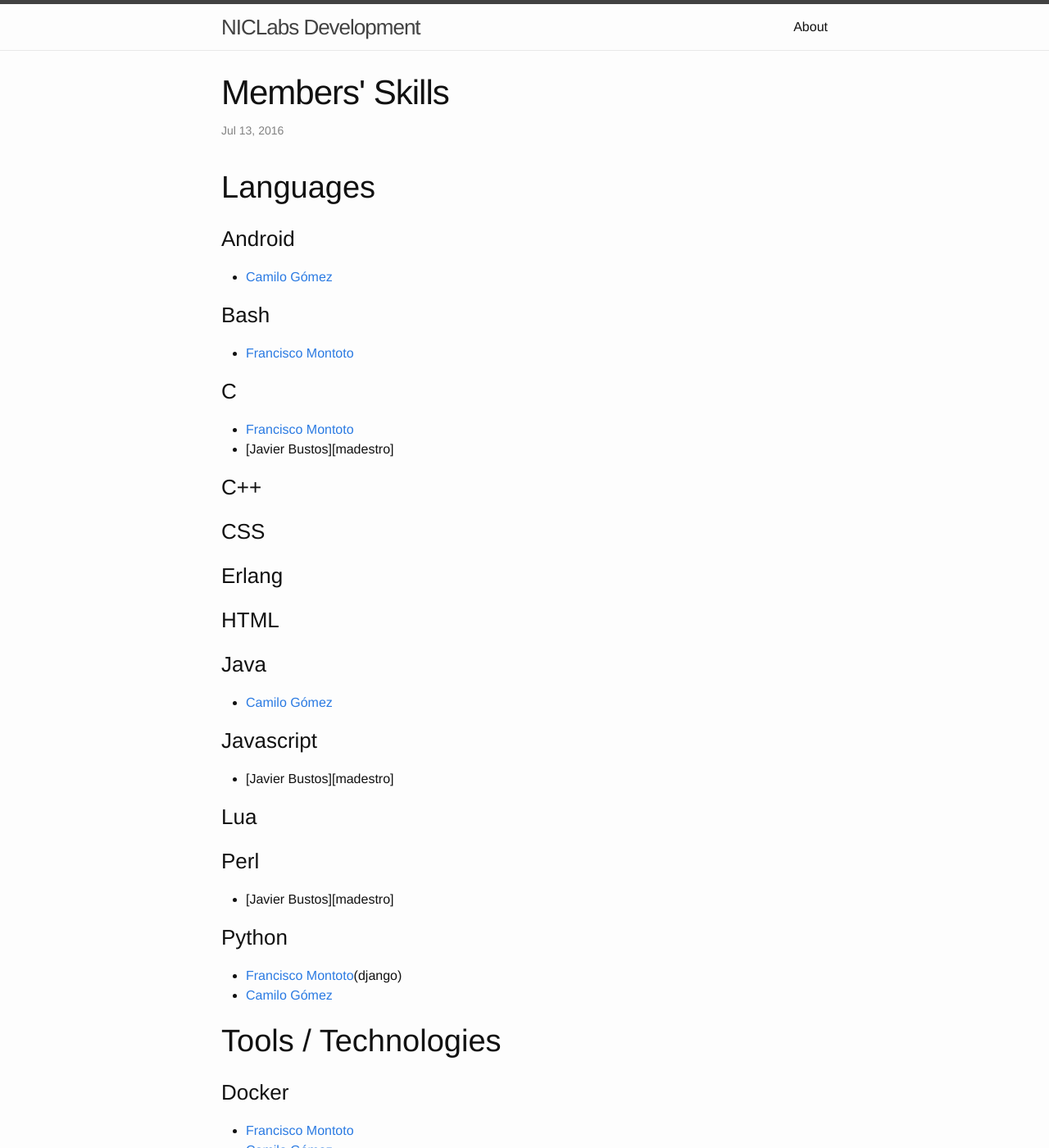
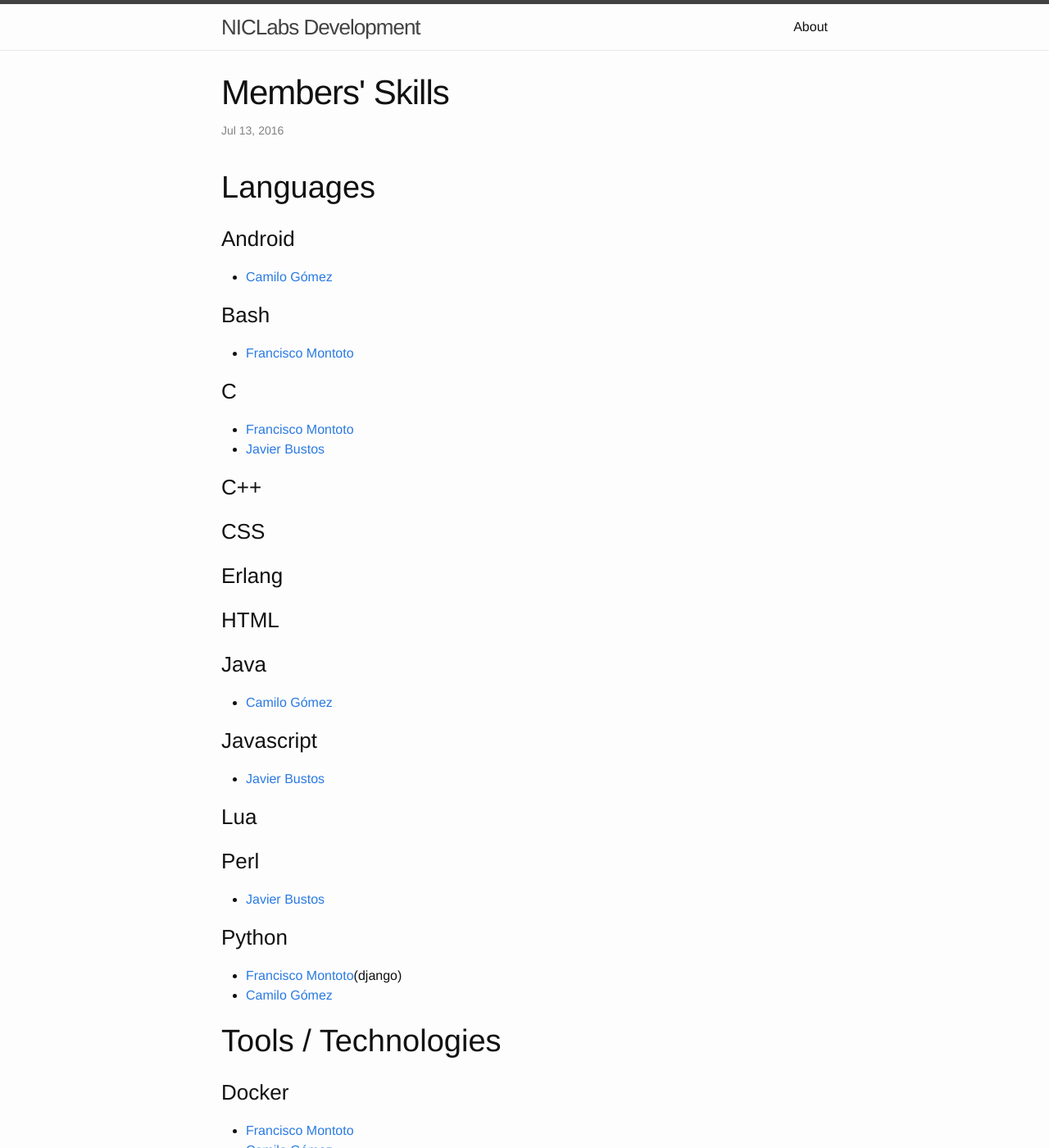
Before and after one commit to niclabs/development, a Jekyll site: the page built from _posts/2016-07-13-member-skills.markdown, in a window 1280 px wide and 1400 px high. Shown: the whole window at 82% size. Built offline with Jekyll 4.4.1, drawn with Linux system fonts in a browser that asks for light colours; part of the change alters nothing that is shown.

```diff
--- a/_posts/2016-07-13-member-skills.markdown
+++ b/_posts/2016-07-13-member-skills.markdown
@@ -72,3 +72,4 @@ categories: dev
 
 [fmontoto]: https://www.github.com/fmontoto
 [camilog]: https://www.github.com/camilog
+[madestro]: https://www.github.com/madestro
```
